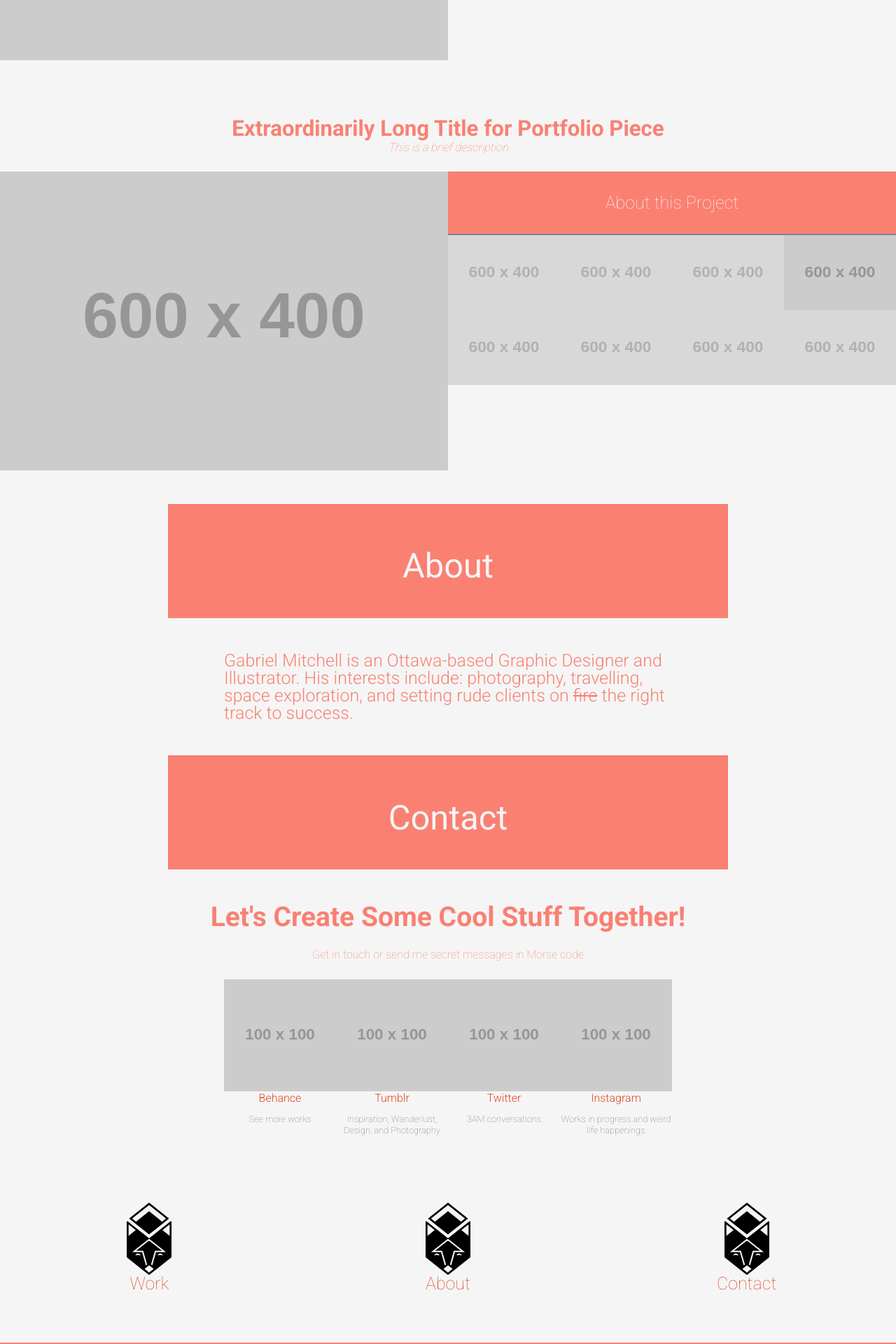
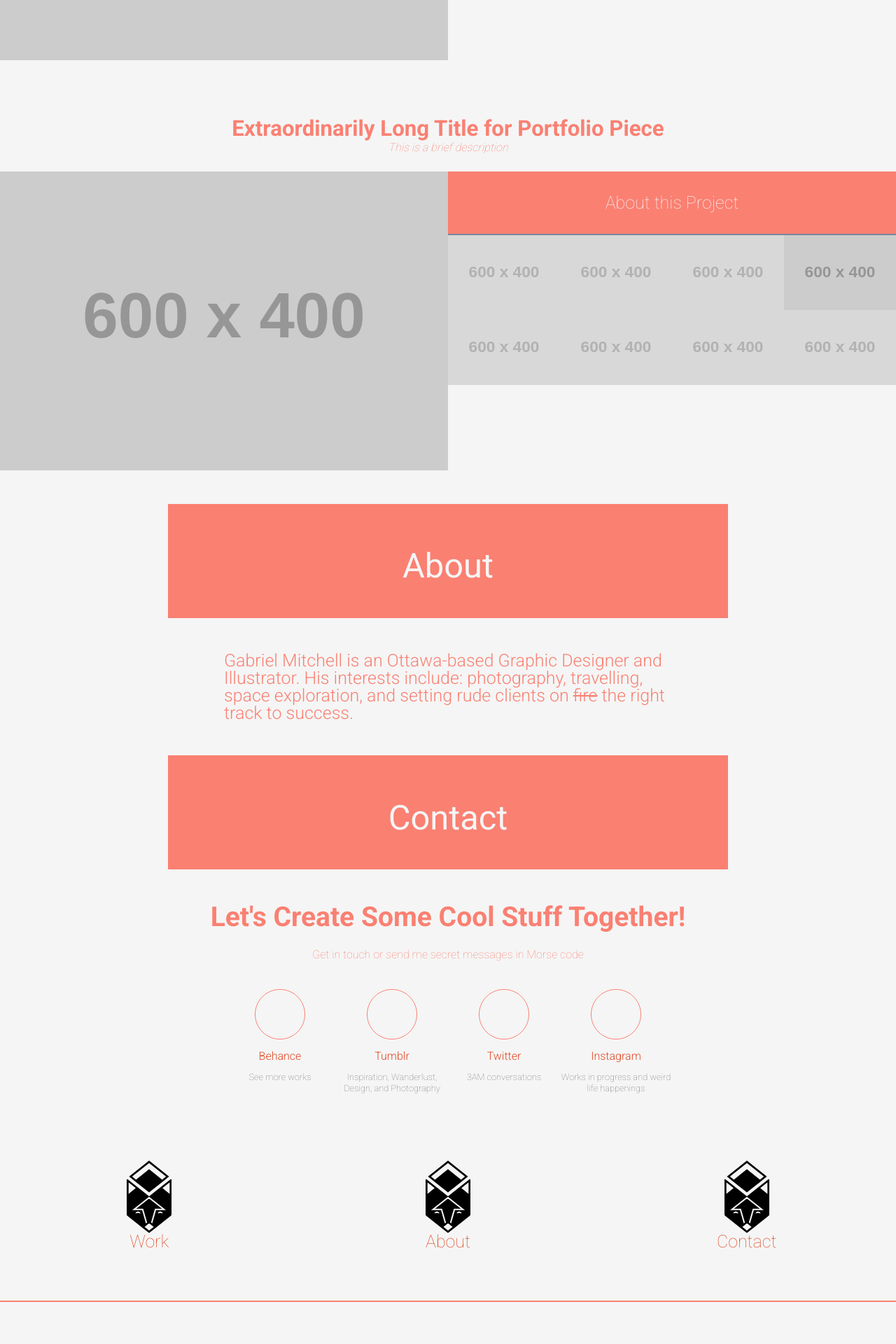
Before and after one commit to alkalinegenome/alkalinegenome.github.io, a Jekyll site: the page built from index.html, in a window 1280 px wide. Shown: the part 2705-4625 px from the top of the page at 70% size. Built offline with Jekyll 4.4.1, drawn with Linux system fonts in a browser that asks for light colours; nearby versions of some CDN libraries; some web fonts are replaced; after the commit the page ends 4565 px from its top, so only the background shows below that.

Commit message:
You think creating a Sprite would be easier...
- ughhh

```diff
--- a/_includes/contact.html
+++ b/_includes/contact.html
@@ -4,30 +4,30 @@
 <div class="contact nav-bar-center unit-s-1 unit-m-1 unit-l-4-8 unit-xl-4-8"> <!-- why does this work. why does div not wrap. why. *anger emoji* -->
 	<div class="wrap">
 		<ul class="grid cell w400">
-			<li class="unit unit-s-4-8 unit-m-2-8 unit-l-2-8 unit-xl-2-8">
+			<li class="unit unit-s-4-8 unit-m-2-8 unit-l-2-8 unit-xl-2-8" id="behance" class="social-icons behance">
 				<a href="https://www.behance.net/gabrielmitchell">
-					<img src="http://placehold.it/100x100" alt="Link to Works on Behance">
+					<img src="/images/transparent.svg" alt="Link to Works on Behance">
 					Behance
 				</a>
 				<p class="atom">See more works</p>
 			</li>
 			<li class="unit unit-s-4-8 unit-m-2-8 unit-l-2-8 unit-xl-2-8">
-				<a href="http://design-and-disdain.tumblr.com/">
-					<img src="http://placehold.it/100x100" alt="Link to awesome things on Tumblr">
+				<a href="http://design-and-disdain.tumblr.com/" id="tumblr" class="social-icons tumblr">
+					<img src="/images/transparent.svg" alt="Link to awesome things on Tumblr">
 					Tumblr
 				</a>
 				<p class="atom">Inspiration, Wanderlust, Design, and Photography</p>
 			</li>
-			<li class="unit unit-s-4-8 unit-m-2-8 unit-l-2-8 unit-xl-2-8">
+			<li class="unit unit-s-4-8 unit-m-2-8 unit-l-2-8 unit-xl-2-8" id="twitter" class="social-icons">
 				<a href="https://twitter.com/thericeshogun">
-					<img src="http://placehold.it/100x100" alt="Link to weird conversations on Twitter">
+					<img src="/images/transparent.svg" alt="Link to weird conversations on Twitter">
 					Twitter
 				</a>
 				<p class="atom">3AM conversations</p>
 			</li>
-			<li class="unit unit-s-4-8 unit-m-2-8 unit-l-2-8 unit-xl-2-8">
+			<li class="unit unit-s-4-8 unit-m-2-8 unit-l-2-8 unit-xl-2-8"  id="instagram" class="social-icons instagram">
 				<a href="http://instagram.com/thericeshogun">
-					<img src="http://placehold.it/100x100" alt="Link to Photos on Instagram">
+					<img src="/images/transparent.svg" alt="Link to Photos on Instagram">
 					Instagram
 				</a>
 				<p class="atom">Works in progress and weird life happenings</p>
--- a/_layouts/default.html
+++ b/_layouts/default.html
@@ -5,7 +5,7 @@
 <title>Gabriel Mitchell Portoflio · {{page.title}}</title>
 <link href="{{site.baseurl}}css/main.css" rel="stylesheet">
 <link href='http://fonts.googleapis.com/css?family=Roboto:400,100,300,700' rel='stylesheet' type='text/css'>
-<link href="http://gabrielmitchell.ca/favicon.ico" rel="icon" type="image/x-icon" />
+<link href="/favicon.ico" rel="icon" type="image/x-icon" />
 <meta name="handheldfriendly" content="true">
 <meta name="mobileoptimized" content="240">
 <meta name="viewport" content="width=device-width,initial-scale=1" >
```
Also changed, not shown: _includes/css/ancestor.css (+26 -0 lines), images/social-icons.svg (added), images/transparent.svg (added), 4 other files.
